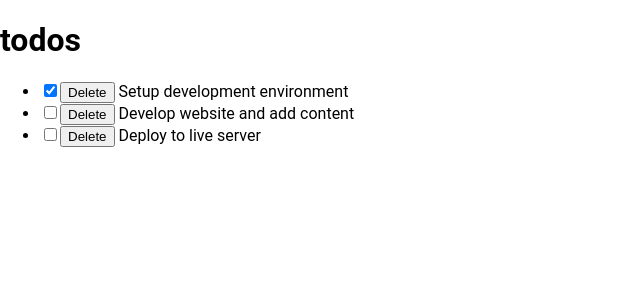
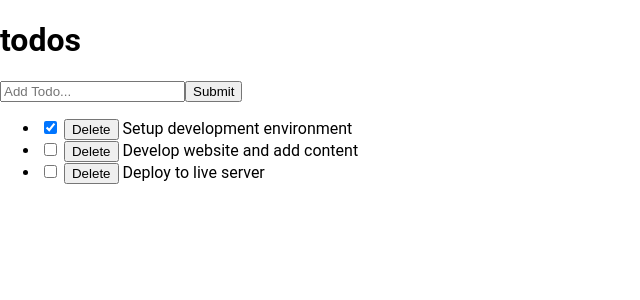
Before and after one commit to ndorrh/Math_Magicians, a React (Create React App) app: page / in a window 1280 px wide. Shown: the top 300 px of the page, without its empty margins (0-640 px from the left). Built offline with nearby package versions, Linux system fonts and the light colour scheme.

Commit message:
Add InputTodo component and AddTodos Function to handle added task

```diff
--- /dev/null
+++ b/src/components/InputTodo.js
@@ -0,0 +1,39 @@
+/* eslint-disable react/prop-types */
+/* eslint-disable react/prefer-stateless-function */
+import React, { Component } from 'react';
+
+class InputTodo extends Component {
+  constructor(props) {
+    super(props);
+    this.state = {
+      title: '',
+    };
+  }
+
+  onChange = (e) => {
+    this.setState({
+      [e.target.name]: e.target.value,
+    });
+  };
+
+  handleSubmit = (e) => {
+    const { title } = this.state;
+    const { addTodoProps } = this.props;
+    e.preventDefault();
+    addTodoProps(title);
+    this.setState({
+      title: '',
+    });
+  };
+
+  render() {
+    const { title } = this.state;
+    return (
+      <form onSubmit={this.handleSubmit}>
+        <input type="text" placeholder="Add Todo..." value={title} onChange={this.onChange} name="title" />
+        <button type="submit">Submit</button>
+      </form>
+    );
+  }
+}
+export default InputTodo;
--- a/src/components/TodoContainer.js
+++ b/src/components/TodoContainer.js
@@ -1,6 +1,7 @@
 import React from 'react';
 import { TodosList } from './TodosList';
 import Header from './Header';
+import InputTodo from './InputTodo';
 
 // eslint-disable-next-line react/prefer-stateless-function
 class TodoContainer extends React.Component {
@@ -47,11 +48,25 @@ class TodoContainer extends React.Component {
     });
   };
 
+  addTodo = (title) => {
+    const { todos } = this.state;
+    const newTodo = {
+      id: todos.length + 1,
+      title,
+      completed: false,
+    };
+
+    this.setState({
+      todos: [...todos, newTodo],
+    });
+  }
+
   render() {
     const { todos } = this.state;
     return (
       <div>
         <Header />
+        <InputTodo addTodoProps={this.addTodo} />
         <TodosList todos={todos} handleChangeProps={this.toggle} deleteTodo={this.delTodo} />
       </div>
     );
--- a/src/components/TodoItem.js
+++ b/src/components/TodoItem.js
@@ -13,6 +13,7 @@ class TodoItem extends React.Component {
           checked={todo.completed}
           onChange={() => handleChangeProps(todo.id)}
         />
+        {' '}
         <button type="button" onClick={() => deleteTodo(todo.id)}>Delete</button>
         {' '}
         {todo.title}
```
